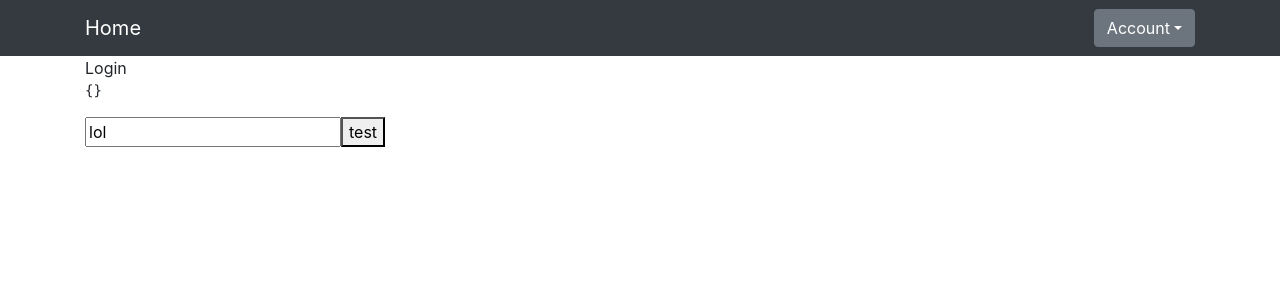
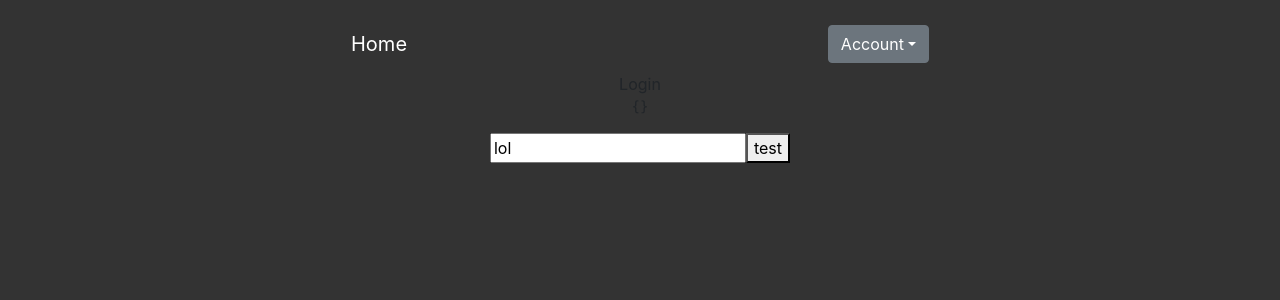
Before and after one commit to pieternicolas/btc-trade-practice-fe, a React app: page / in a window 1280 px wide. Shown: the top 300 px of the page. Built offline with nearby package versions, Linux system fonts and the light colour scheme.

Commit message:
Changed from css to scss

```diff
--- a/src/App.js
+++ b/src/App.js
@@ -1,19 +1,21 @@
 import React from 'react';
-import './assets/css/App.css';
-import './assets/css/index.css';
+import { Route } from 'react-router';
+
+import './assets/scss/index.css';
 
 import Header from './components/Header.js';
 import Login from './views/Login';
 
-class App extends React.Component {
+
+export default class App extends React.Component {
 	render() {
 		return (
-			<div className="">
-				<Header></Header>
-				<Login></Login>
+			<div className="text-center">
+				<div className="cover-container d-flex h-100 p-3 mx-auto flex-column">
+					<Header></Header>
+					<Route path="/" exact component={Login}></Route>
+				</div>
 			</div>
 		);
 	}
 };
-
-export default App;
--- a/src/assets/css/App.css
+++ /dev/null
@@ -1,28 +0,0 @@
-.App {
-  text-align: center;
-}
-
-.App-logo {
-  animation: App-logo-spin infinite 20s linear;
-  height: 80px;
-}
-
-.App-header {
-  background-color: #222;
-  height: 150px;
-  padding: 20px;
-  color: white;
-}
-
-.App-title {
-  font-size: 1.5em;
-}
-
-.App-intro {
-  font-size: large;
-}
-
-@keyframes App-logo-spin {
-  from { transform: rotate(0deg); }
-  to { transform: rotate(360deg); }
-}
--- a/src/assets/css/index.css
+++ b/src/assets/scss/_main.scss
@@ -2,10 +2,15 @@ body {
   margin: 0;
   padding: 0;
   font-family: sans-serif;
+  height: 100%;
+  background-color: #333 !important;
 }
-
 
 .dropdown-menu-right {
 	right: 0 !important;
 	left: auto !important;
 }
+
+.cover-container {
+	max-width: 42em;
+}
--- /dev/null
+++ b/src/assets/scss/index.scss
@@ -0,0 +1 @@
+@import './_main.scss';
--- a/src/components/Header.js
+++ b/src/components/Header.js
@@ -8,7 +8,7 @@ import { signout } from './../controllers/session/actions.js';
 export class Header extends React.Component {
 	render() {
 		return (
-			<nav className="navbar navbar-dark bg-dark">
+			<nav className="navbar navbar-dark">
 				<div className="container justify-content-between">
 					<Link to="/" className="navbar-brand">Home</Link>
 
```
Also changed, not shown: 1 other file (tests, documents, lock files or other folders).
